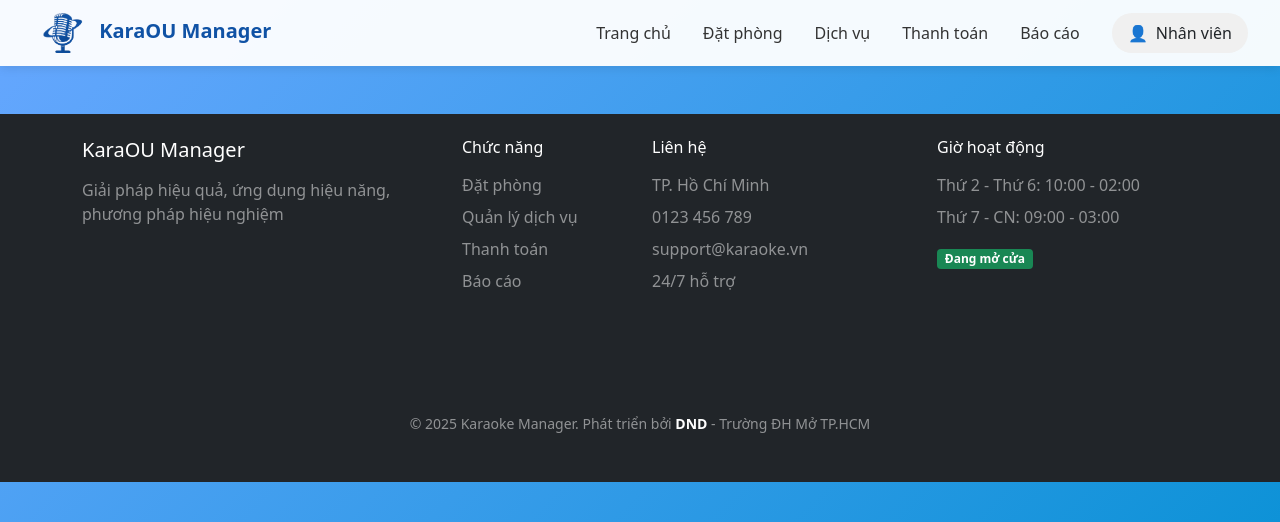
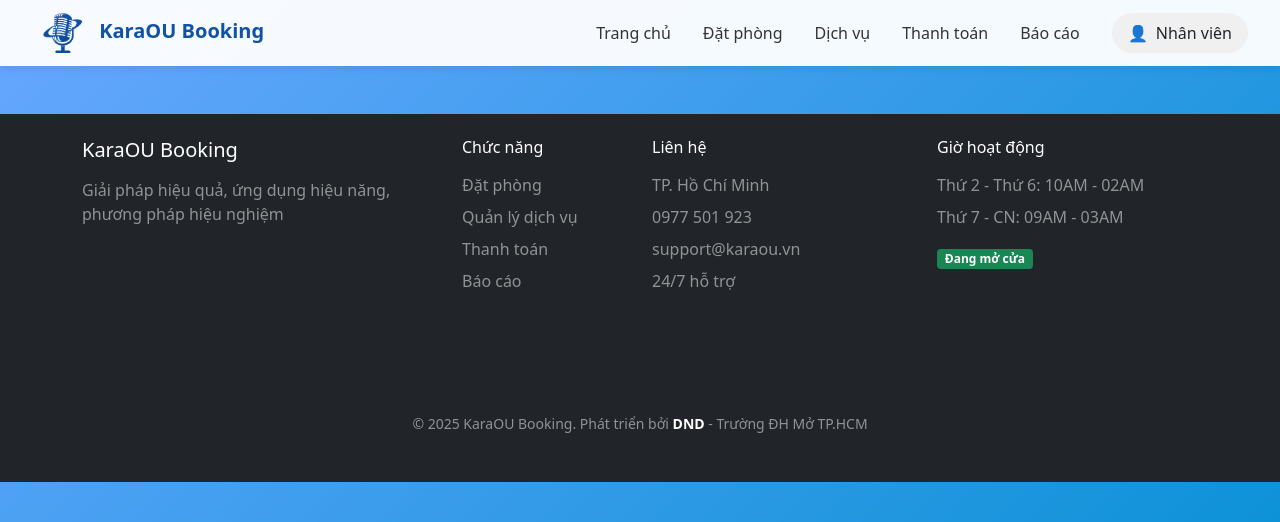
Before and after one commit to num153/KaraokeBookingApp, a Flask app: template karaokeapp/templates/layout/base.html in a window 1280 px wide. Shown: the top 522 px of the page. Run offline with Flask 3, Linux system fonts and the light colour scheme; the template is opened without the code that fills it, so the values that code supplies are empty.

Commit message:
đổi tên booking

```diff
--- a/karaokeapp/templates/layout/base.html
+++ b/karaokeapp/templates/layout/base.html
@@ -6,6 +6,7 @@
     <title>
         {% block title %} {% endblock %}
     </title>
+    <link rel="shortcut icon" href="{{ url_for('static', filename='images/favicon.ico') }}" type="image/x-icon">
     <link href="{{url_for('static', filename='css/style.css')}}" rel="stylesheet">
     <link href="https://cdn.jsdelivr.net/npm/bootstrap@5.0.2/dist/css/bootstrap.min.css" rel="stylesheet"
           integrity="sha384-EVSTQN3/azprG1Anm3QDgpJLIm9Nao0Yz1ztcQTwFspd3yD65VohhpuuCOmLASjC" crossorigin="anonymous">
--- a/karaokeapp/templates/layout/footer.html
+++ b/karaokeapp/templates/layout/footer.html
@@ -2,7 +2,7 @@
 <div class="container py-4">
     <div class="row g-4">
         <div class="col-lg-4">
-            <h5 class="mb-3"><i class="bi bi-music-note-beamed"></i> KaraOU Manager</h5>
+            <h5 class="mb-3"><i class="bi bi-music-note-beamed"></i> KaraOU Booking</h5>
             <p class="text-white-50">Giải pháp hiệu quả, ứng dụng hiệu năng, phương pháp hiệu nghiệm</p>
         </div>
         <div class="col-lg-2 col-md-4">
@@ -18,16 +18,16 @@
             <h6 class="mb-3">Liên hệ</h6>
             <ul class="list-unstyled text-white-50">
                 <li class="mb-2"><i class="bi bi-geo-alt"></i> TP. Hồ Chí Minh</li>
-                <li class="mb-2"><i class="bi bi-telephone"></i> 0123 456 789</li>
-                <li class="mb-2"><i class="bi bi-envelope"></i> support@karaoke.vn</li>
+                <li class="mb-2"><i class="bi bi-telephone"></i> 0977 501 923</li>
+                <li class="mb-2"><i class="bi bi-envelope"></i> support@karaou.vn</li>
                 <li class="mb-2"><i class="bi bi-clock"></i> 24/7 hỗ trợ</li>
             </ul>
         </div>
         <div class="col-lg-3 col-md-4">
             <h6 class="mb-3">Giờ hoạt động</h6>
             <ul class="list-unstyled text-white-50">
-                <li class="mb-2">Thứ 2 - Thứ 6: 10:00 - 02:00</li>
-                <li class="mb-2">Thứ 7 - CN: 09:00 - 03:00</li>
+                <li class="mb-2">Thứ 2 - Thứ 6: 10AM - 02AM</li>
+                <li class="mb-2">Thứ 7 - CN: 09AM - 03AM</li>
                 <li class="mb-2 mt-3">
                     <span class="badge bg-success">Đang mở cửa</span>
                 </li>
@@ -38,7 +38,7 @@
 <div class="bg-black py-3">
     <div class="container text-center">
         <p class="mb-0 text-white-50 small">
-            &copy; 2025 Karaoke Manager. Phát triển bởi
+            &copy; 2025 KaraOU Booking. Phát triển bởi
             <strong class="text-white">DND</strong> -
             Trường ĐH Mở TP.HCM
         </p>
--- a/karaokeapp/templates/layout/header.html
+++ b/karaokeapp/templates/layout/header.html
@@ -1,5 +1,5 @@
 <nav class="navbar">
-        <div class="navbar-brand"><img src="{{url_for('static', filename='images/logo_karaOU.png')}}" alt="logo" class="logo"> KaraOU Manager</div>
+        <div class="navbar-brand"><img src="{{url_for('static', filename='images/logo_karaOU.png')}}" alt="logo" class="logo"> KaraOU Booking</div>
         <div class="navbar-menu">
             <a href="#homepage">Trang chủ</a>
             <a href="#booking">Đặt phòng</a>
```
